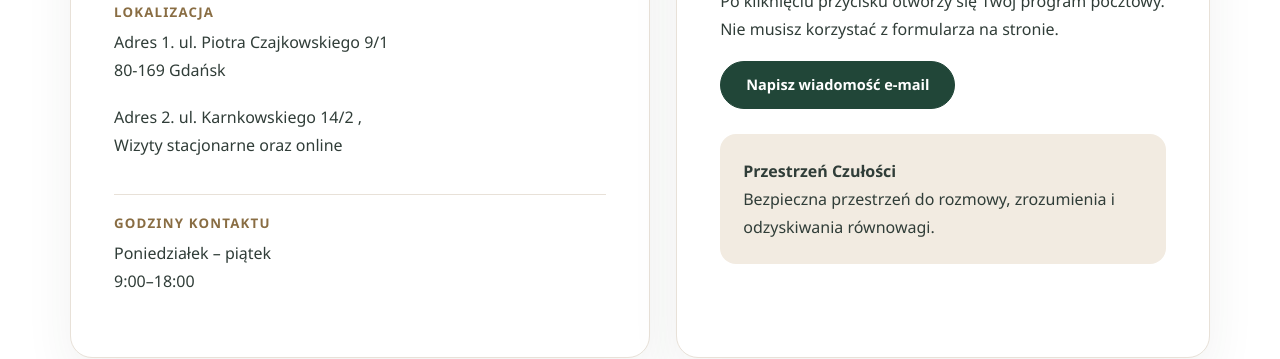
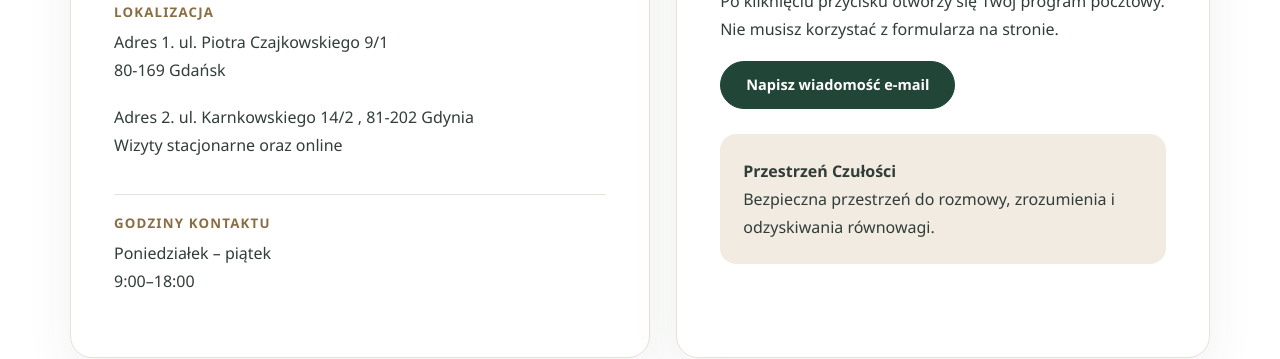
Before and after one commit to annastefanska/annastefanska.github.io, a Jekyll site: the page built from kontakt.html, in a window 1280 px wide and 900 px high, scrolled down 656 px. Shown: the part 318-677 px from the top of the window. Built offline with Jekyll 4.4.1, drawn with Linux system fonts in a browser that asks for light colours.

Commit message:
Update _data/pages/contact.yml (via Pages CMS)

```diff
--- a/_data/pages/contact.yml
+++ b/_data/pages/contact.yml
@@ -11,8 +11,8 @@ professional_title: mgr Anna Stefańska
 email_primary: kontakt@przestrzenczulosci.pl
 email_secondary: anna.stefanska.psycholog@gmail.com
 location_html: <p>Adres 1. ul. Piotra Czajkowskiego 9/1<br>80-169
-  Gdańsk</p><p>Adres 2. ul. Karnkowskiego 14/2 , <br>Wizyty stacjonarne oraz
-  online</p>
+  Gdańsk</p><p>Adres 2. ul. Karnkowskiego 14/2 , 81-202 Gdynia <br>Wizyty
+  stacjonarne oraz online</p>
 hours_html: <p>Poniedziałek – piątek<br>9:00–18:00</p>
 message_eyebrow: Pierwszy krok
 message_title: Napisz do mnie
```
